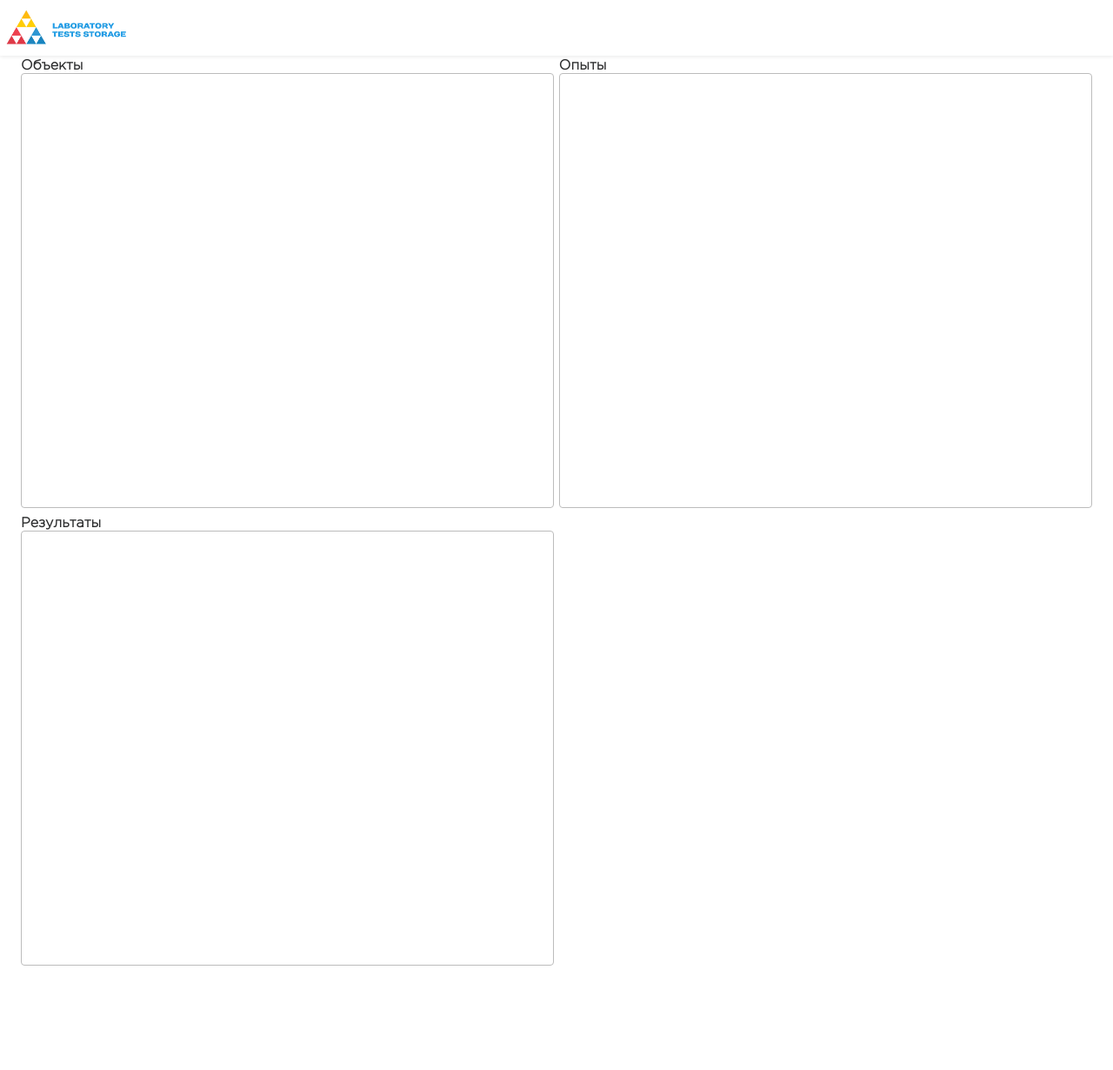
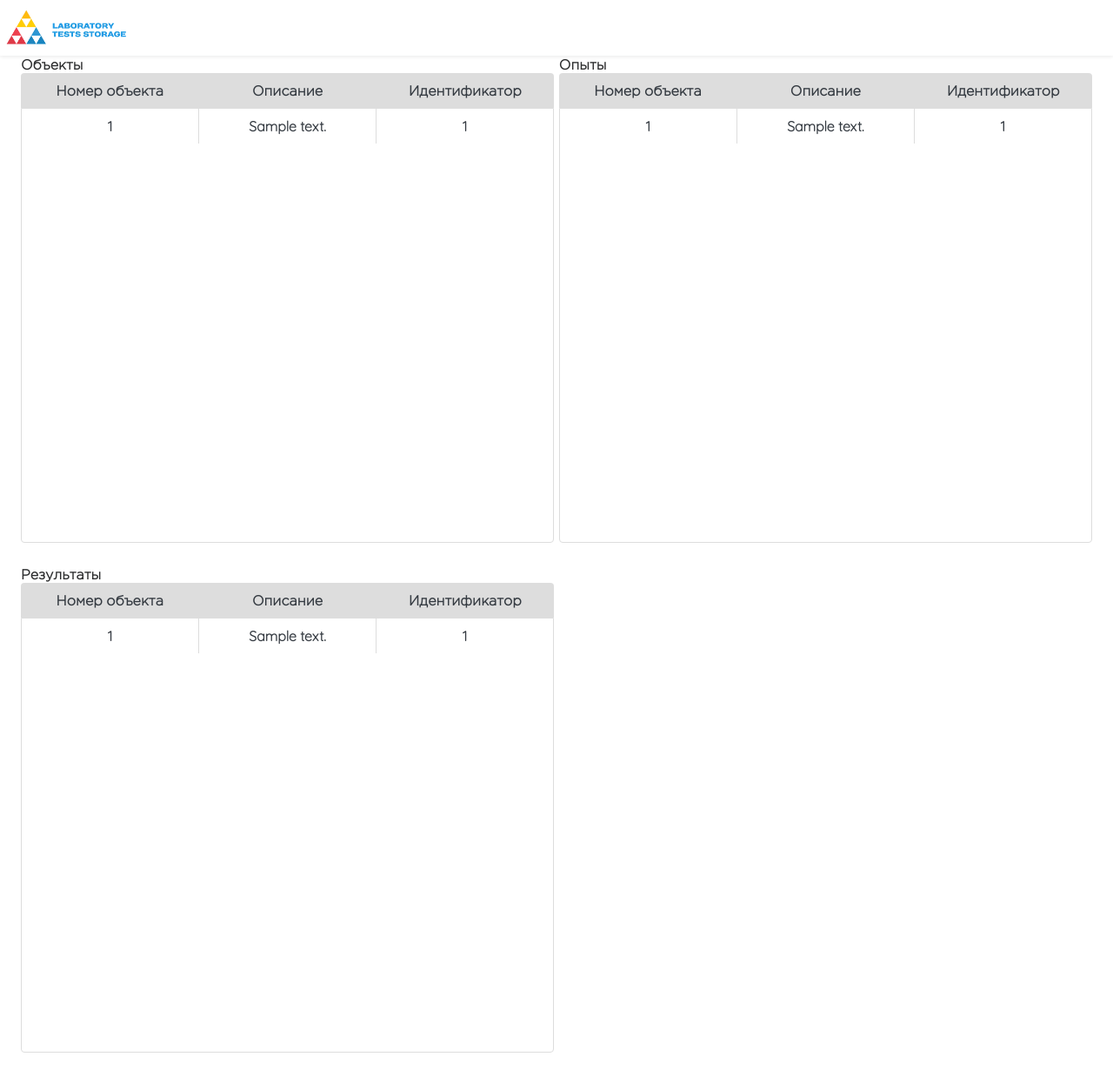
Before and after one commit to MOSTDORGEOTREST/laboratory_test_storage_service, a FastAPI app: template src/app/templates/personal.html in a window 1280 px wide. Shown: the whole page at 87% size. Before the commit the page ends 1110 px from the top, so only its background shows below. Run offline with FastAPI, Linux system fonts and the light colour scheme; the template is opened without the code that fills it: most values are stand-ins (such as "Sample title", 1, 10 or a date in 2020); data that the repository does not hold is empty; parts of the project's set-up code (start-up, migrations or seed data) failed here and were passed over.

Commit message:
feat: таблицы часть 1

```diff
--- a/src/app/static/css/style.css
+++ b/src/app/static/css/style.css
@@ -1,13 +1,13 @@
 @font-face {
-	font-family: 'Quicksand Light';
-	src: url('fonts/Quicksand.ttf') format('truetype');
+  font-family: "Quicksand Light";
+  src: url("fonts/Quicksand.ttf") format("truetype");
   font-style: normal;
   font-weight: normal;
 }
 
 @font-face {
-	font-family: 'Fifaks';
-	src: url('fonts/Robo.ttf') format('truetype');
+  font-family: "Fifaks";
+  src: url("fonts/Robo.ttf") format("truetype");
   font-style: normal;
   font-weight: normal;
 }
@@ -274,11 +274,7 @@ img {
   padding: 0.5rem 1rem;
 
   border-radius: var(--border-radius);
-  /* box-shadow: 1px 1px 4px hsla(var(--hue), 24%, 15%, 0.1),
-		-1px -1px 4px hsla(var(--hue), 24%, 15%, 0.1); */
-}
 
-.form-submit {
   background-color: var(--first-color);
   color: var(--container-color);
   font-size: var(--normal-font-size);
@@ -296,6 +292,10 @@ img {
 .form-submit:focus {
   box-shadow: 3px 3px 4px var(--green_logo_shadow),
     -3px -3px 4px var(--green_logo_shadow);
+}
+
+.form-submit#log-out {
+  margin-right: 10px;
 }
 
 .login-user {
@@ -321,10 +321,65 @@ img {
   flex-direction: column;
 }
 
-.block-table {
-    border: 1px solid #bcbcbc;
-    border-radius: 0.25rem;
+.block-table table {
+  width: 100%;
+  table-layout: fixed;
+  border: none;
+  border-collapse: collapse;
+}
 
+.table-scroll-wrapper {
   height: 500px;
-    overflow-y: auto;
+  overflow-x: auto;
+  margin-top: 0px;
+  margin-bottom: 20px;
+  border: 1px solid #ddd;
+  border-radius: 0 0 0.25rem 0.25rem;
 }
+
+.block-table thead th {
+  font-weight: bold;
+  text-align: center;
+  border: none;
+  padding: 10px 15px;
+  background-color: #ddd;
+  font-size: var(--h3-font-size);
+  vertical-align: top;
+}
+
+.block-table thead th:first-child {
+  border-radius: 0.25rem 0 0 0;
+}
+.block-table thead th:last-child {
+  border-radius: 0 0.25rem 0 0;
+}
+
+.block-table tbody td {
+  text-align: center;
+  padding: 10px 15px;
+  vertical-align: top;
+  border-left: 1px solid #ddd;
+  border-right: 1px solid #ddd;
+}
+
+.block-table tbody td:first-child {
+  border-left: none;
+  /* border-radius: 0.25rem 0 0 0.25rem; */
+}
+
+.block-table tbody td:last-child {
+  border-right: none;
+  /* border-radius: 0 0.25rem 0.25rem 0; */
+}
+
+.block-table tbody tr {
+  cursor: pointer;
+}
+
+.block-table tbody tr:nth-child(even) {
+  background-color: #f3f3f3;
+}
+
+.block-table tbody tr:hover {
+  background-color: #ccc;
+}
--- a/src/app/templates/personal.html
+++ b/src/app/templates/personal.html
@@ -4,15 +4,84 @@ endblock %} {% block content %}
 <div class="content-wrapper">
   <div class="content-block">
     <h3 class="block-title">Объекты</h3>
-    <table class="block-table"></table>
+    <div class="block-table">
+      <table>
+        <thead>
+          <tr>
+            <th scope="">Номер объекта</th>
+            <th scope="">Описание</th>
+            <th scope="">Идентификатор</th>
+          </tr>
+        </thead>
+      </table>
+      <div class="table-scroll-wrapper">
+        <table>
+          <tbody>
+            {% for item in objects %}
+            <tr>
+              <td class="table__td">{{ item["object_number"] }}</td>
+              <td class="table__td">{{ item["description"] }}</td>
+              <td class="table__td">{{ item["object_id"] }}</td>
+            </tr>
+            {% endfor %}
+          </tbody>
+        </table>
+      </div>
+    </div>
   </div>
   <div class="content-block">
     <h3 class="block-title">Опыты</h3>
-    <table class="block-table"></table>
+    <div class="block-table">
+      <table>
+        <thead>
+          <tr>
+            <th scope="">Номер объекта</th>
+            <th scope="">Описание</th>
+            <th scope="">Идентификатор</th>
+          </tr>
+        </thead>
+      </table>
+      <div class="table-scroll-wrapper">
+        <table>
+          <tbody>
+            {% for item in objects %}
+            <tr data-id="{{item['object_id']}}">
+              <td class="table__td">{{ item["object_number"] }}</td>
+              <td class="table__td">{{ item["description"] }}</td>
+              <td class="table__td">{{ item["object_id"] }}</td>
+            </tr>
+            {% endfor %}
+          </tbody>
+        </table>
+      </div>
+    </div>
   </div>
   <div class="content-block">
     <h3 class="block-title">Результаты</h3>
-    <table class="block-table"></table>
+    <div class="block-table">
+      <table>
+        <thead>
+          <tr>
+            <th scope="">Номер объекта</th>
+            <th scope="">Описание</th>
+            <th scope="">Идентификатор</th>
+          </tr>
+        </thead>
+      </table>
+      <div class="table-scroll-wrapper">
+        <table>
+          <tbody>
+            {% for item in objects %}
+            <tr>
+              <td class="table__td">{{ item["object_number"] }}</td>
+              <td class="table__td">{{ item["description"] }}</td>
+              <td class="table__td">{{ item["object_id"] }}</td>
+            </tr>
+            {% endfor %}
+          </tbody>
+        </table>
+      </div>
+    </div>
   </div>
 </div>
 
```
Also changed, not shown: src/app/app.py (+12 -3 lines). Lines whose indentation alone changed are shown as unchanged.
